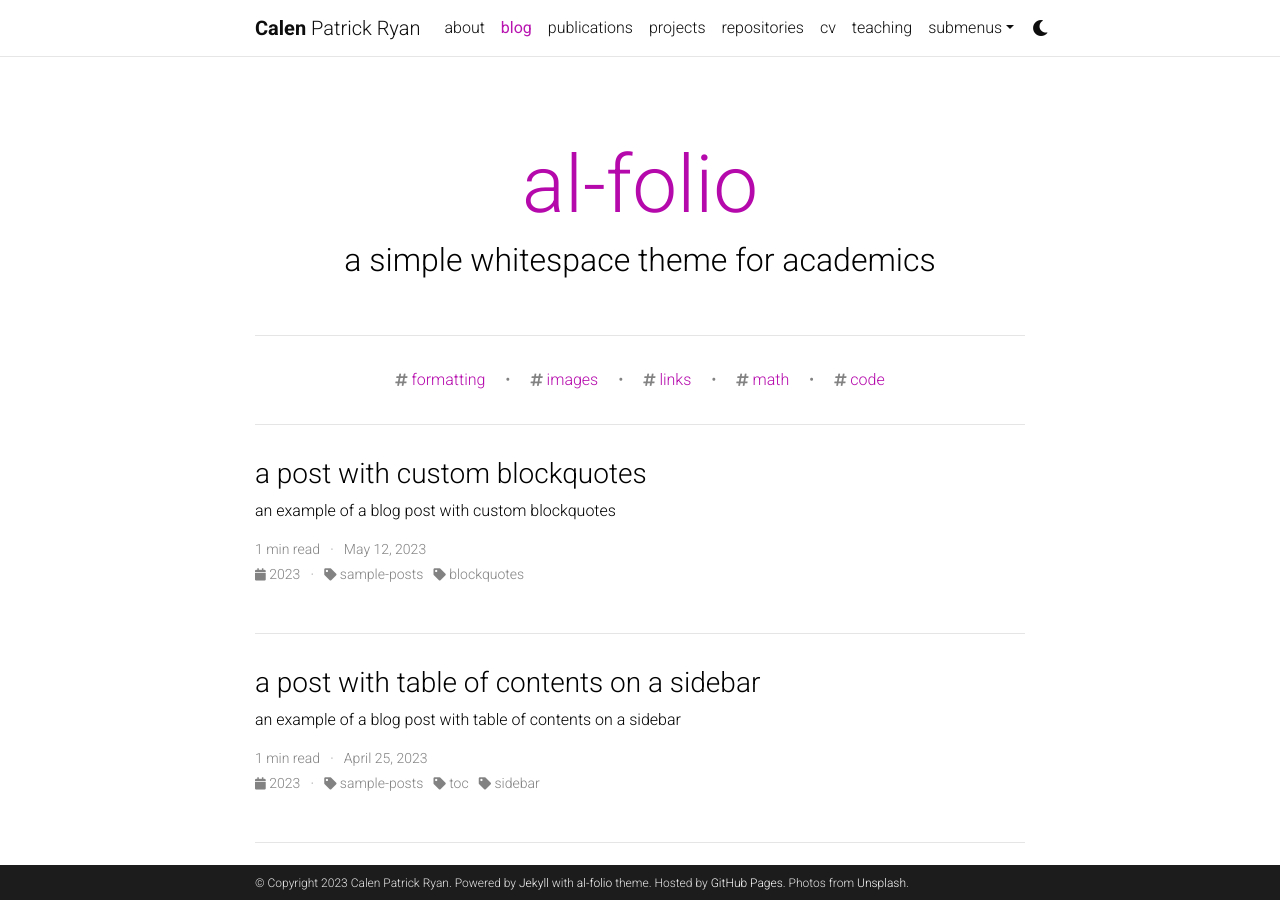
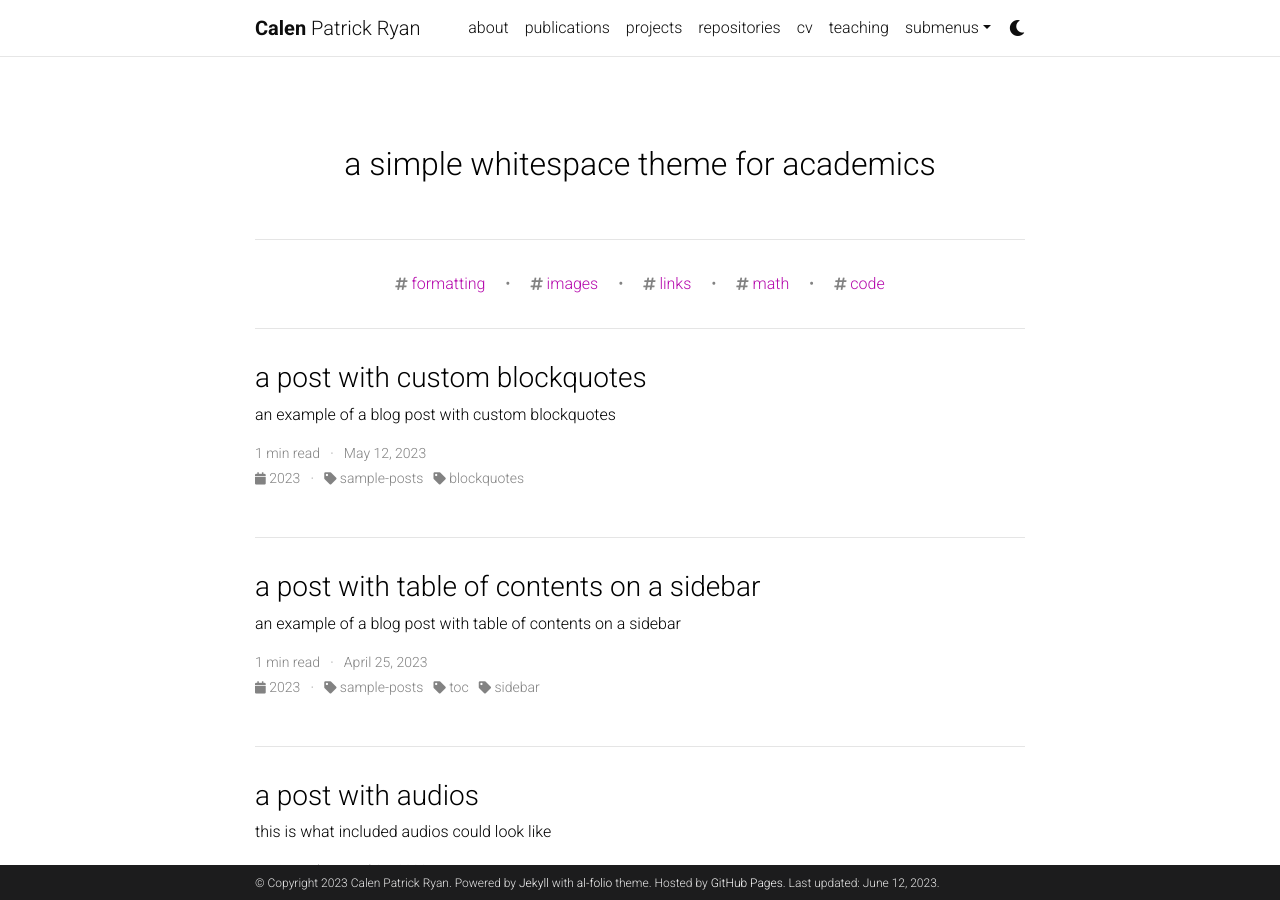
Before and after one commit to CPRyan/CPRyan.github.io, a Jekyll site: the page built from blog/index.html, in a window 1280 px wide and 900 px high. Built offline with Jekyll 4.4.1, drawn with Linux system fonts in a browser that asks for light colours; the list of posts is cut into pages by our own code; comment, search, counter and statistics services are not loaded; a style sheet for code colours, icons or effects is not loaded.

Commit message:
first commit after altering some basic comms on landing page

```diff
--- a/_config.yml
+++ b/_config.yml
@@ -6,21 +6,22 @@
 first_name: Calen
 middle_name: Patrick
 last_name: Ryan
-email: you@example.com
+email: cpr2139@cumc.columbia.edu
 description: > # the ">" symbol means to ignore newlines until "footer_text:"
-  A simple, whitespace theme for academics. Based on [*folio](https://github.com/bogoli/-folio) design.
+  Academic Website of Calen Patrick Ryan, PhD
 footer_text: >
-  Powered by <a href="https://jekyllrb.com/" target="_blank">Jekyll</a> with <a href="https://github.com/alshedivat/al-folio">al-folio</a> theme.
+  Powered by <a href="http://jekyllrb.com/" target="_blank">Jekyll</a> with <a href="https://github.com/alshedivat/al-folio">al-folio</a> theme.
   Hosted by <a href="https://pages.github.com/" target="_blank">GitHub Pages</a>.
-  Photos from <a href="https://unsplash.com" target="_blank">Unsplash</a>.
-keywords: jekyll, jekyll-theme, academic-website, portfolio-website  # add your own keywords or leave empty
+#  Photos from <a href="https://unsplash.com" target="_blank">Unsplash</a>.
+
+keywords: Reproduction, Aging, Epigenetics, Health   # add your own keywords or leave empty
 
 lang: en # the language of your site (for example: en, fr, cn, ru, etc.)
-icon: ⚛️  # the emoji used as the favicon (alternatively, provide image name in /assets/img/)
+icon: icons8-dna-32.png  # the emoji used as the favicon (alternatively, provide image name in /assets/img/)
 
 url: https://CPRyan.github.io # the base hostname & protocol for your site
 baseurl:  # the subpath of your site, e.g. /blog/
-last_updated: false # set to true if you want to display last updated in the footer
+last_updated: true # set to true if you want to display last updated in the footer
 impressum_path:  # set to path to include impressum link in the footer, use the same path as permalink in a page, helps to conform with EU GDPR
 
 # -----------------------------------------------------------------------------
@@ -71,16 +72,16 @@
 # Social integration
 # -----------------------------------------------------------------------------
 
-github_username: # your GitHub user name
+github_username: CPRyan # your GitHub user name
 gitlab_username: # your GitLab user name
-twitter_username: # your Twitter handle
+twitter_username: CalenRyan # your Twitter handle
 mastodon_username: # your mastodon instance+username in the format instance.tld/@username
-linkedin_username: # your LinkedIn user name
+linkedin_username: calen-ryan-ab3aa0246 # your LinkedIn user name
 telegram_username: # your Telegram user name
-scholar_userid: # your Google Scholar ID
+scholar_userid: syQoKggAAAAJ&hl=en  # your Google Scholar ID
 semanticscholar_id: # your Semantic Scholar ID
 whatsapp_number: # your WhatsApp number (full phone number in international format. Omit any zeroes, brackets, or dashes when adding the phone number in international format.)
-orcid_id: # your ORCID ID
+orcid_id: 0000-0002-0550-7949 # your ORCID ID
 medium_username: # your Medium username
 quora_username: # your Quora username
 publons_id: # your ID on Publons
@@ -106,13 +107,13 @@
 discord_id: # your discord id (18-digit unique numerical identifier)
 
 contact_note: >
-  You can even add a little note about which of these is the best way to reach you.
+ If you are a student, journalist, or potential collaborator interested in my work, please contact me by clicking on the icons listed above!
 
 # -----------------------------------------------------------------------------
 # Analytics and search engine verification
 # -----------------------------------------------------------------------------
 
-google_analytics:  # your Google Analytics measurement ID (format: G-XXXXXXXXXX)
+google_analytics: UA-XXXXXXXXX  # your Google Analytics measurement ID (format: G-XXXXXXXXXX)
 panelbear_analytics:  # panelbear analytics site ID (format: XXXXXXXXX)
 
 google_site_verification:  # your google-site-verification ID (Google Search Console)
@@ -122,8 +123,8 @@
 # Blog
 # -----------------------------------------------------------------------------
 
-blog_name: al-folio # blog_name will be displayed in your blog page
-blog_nav_title: blog # your blog must have a title for it to be displayed in the nav bar
+blog_name: # blog_name will be displayed in your blog page
+blog_nav_title:  # your blog must have a title for it to be displayed in the nav bar
 blog_description: a simple whitespace theme for academics
 permalink: /blog/:year/:title/
 
@@ -152,7 +153,7 @@
   lang: en
 
 # Disqus comments (DEPRECATED)
-disqus_shortname: al-folio # put your disqus shortname
+disqus_shortname: # put your disqus shortname
 # https://help.disqus.com/en/articles/1717111-what-s-a-shortname
 
 # External sources.
```
Also changed, not shown: assets/img/icons8-dna-32.png (added).
